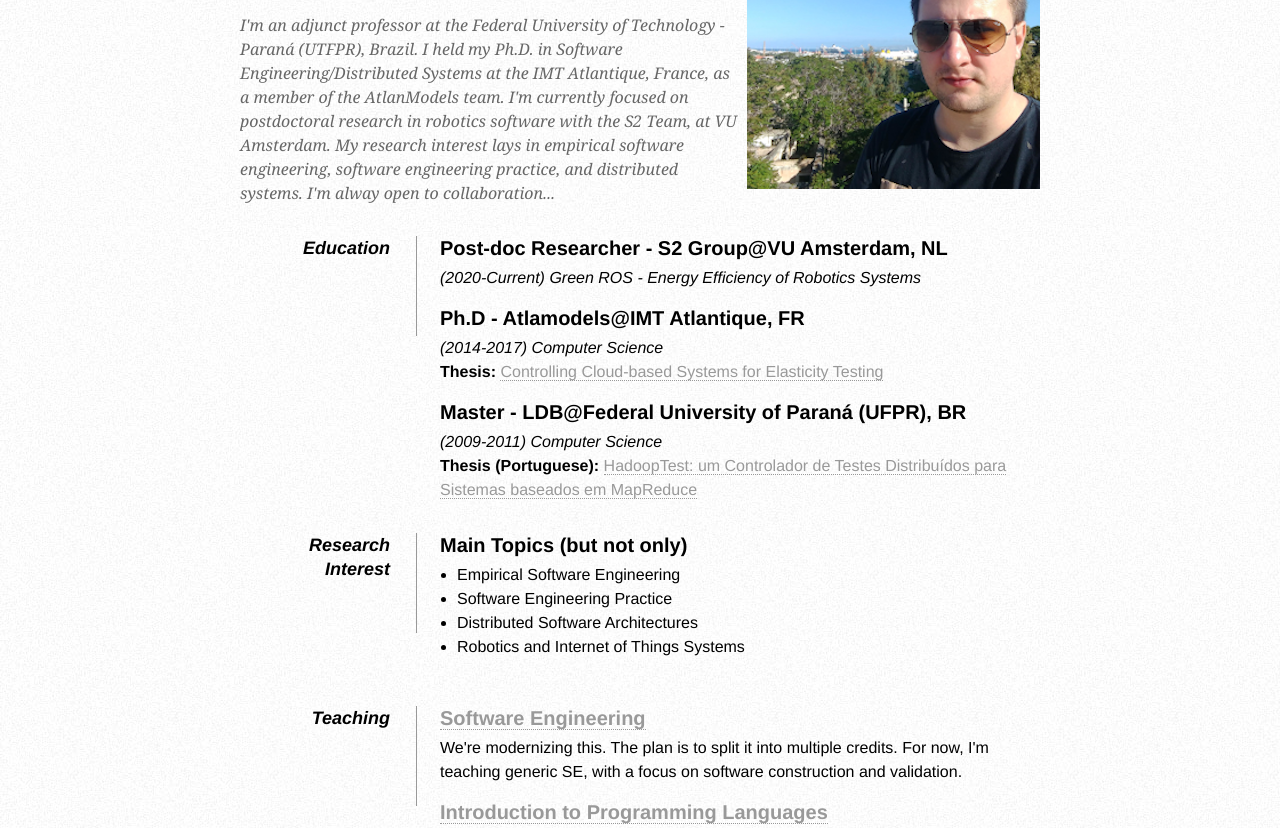
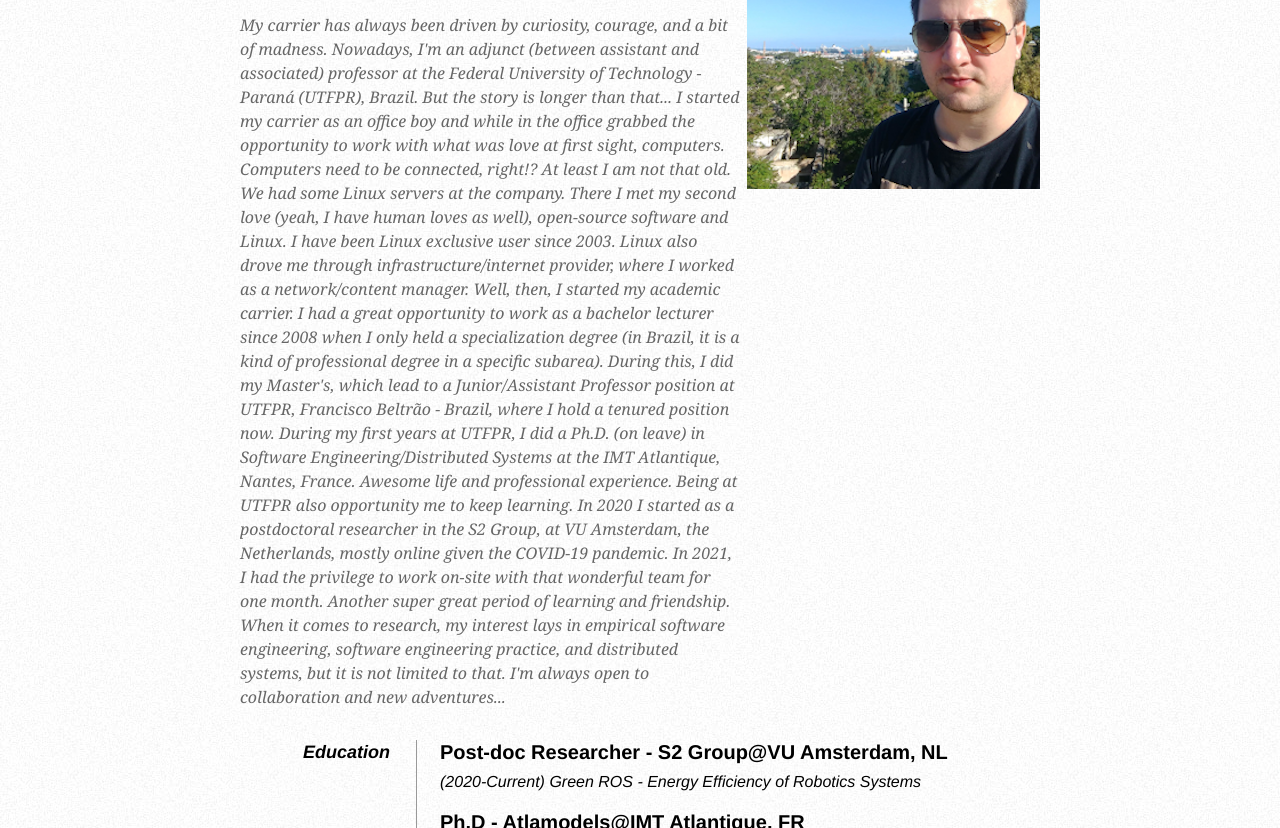
Before and after one commit to michelalbonico/pagina-pessoal-antiga, a plain HTML site: page index.html in a window 1280 px wide. Shown: the part 124-952 px from the top of the page. Drawn offline with Linux system fonts and the light colour scheme.

Commit message:
Update index.html

```diff
--- a/index.html
+++ b/index.html
@@ -49,11 +49,20 @@
 
         <div id="objective">
             <p>
-                I'm an adjunct professor at the Federal University of Technology - Paraná (UTFPR), Brazil.
-                I held my Ph.D. in Software Engineering/Distributed Systems at the IMT Atlantique, France, as a member of the AtlanModels team.
-                I'm currently focused on postdoctoral research in robotics software with the S2 Team, at VU Amsterdam.
-                My research interest lays in empirical software engineering, software engineering practice, and distributed systems.
-                I'm alway open to collaboration...
+                My carrier has always been driven by curiosity, courage, and a bit of madness.
+                Nowadays, I'm an adjunct (between assistant and associated) professor at the Federal University of Technology - Paraná (UTFPR), Brazil. But the story is longer than that...
+                I started my carrier as an office boy and while in the office grabbed the opportunity to work with what was love at first sight, computers.
+                Computers need to be connected, right!? At least I am not that old. We had some Linux servers at the company. There I met my second love (yeah, I have human loves as well),
+                 open-source software and Linux. I have been Linux exclusive user since 2003. Linux also drove me through infrastructure/internet provider, where
+                 I worked as a network/content manager. Well, then, I started my academic carrier. I had a great opportunity to work as a bachelor lecturer since 2008 when I only held a specialization degree (in Brazil, it is a kind of professional degree in a specific subarea).
+                During this, I did my Master's, which lead to a Junior/Assistant Professor position at UTFPR, Francisco Beltrão - Brazil, where I hold a tenured position now.
+                 During my first years at UTFPR, I did a Ph.D. (on leave) in Software Engineering/Distributed Systems at the IMT Atlantique, Nantes, France.
+                 Awesome life and professional experience.
+                 Being at UTFPR also opportunity me to keep learning.
+                 In 2020 I started as a postdoctoral researcher in the S2 Group, at VU Amsterdam, the Netherlands, mostly online given the COVID-19 pandemic.
+                 In 2021, I had the privilege to work on-site with that wonderful team for one month. Another super great period of learning and friendship.
+                When it comes to research, my interest lays in empirical software engineering, software engineering practice, and distributed systems, but it is not limited to that.
+                I'm always open to collaboration and new adventures...
             </p>
         </div>
 
@@ -82,6 +91,7 @@
                     <li>Software Engineering Practice</li>
                     <li>Distributed Software Architectures</li>
                     <li>Robotics and Internet of Things Systems</li>
+                    <li>Multiple others... </li>
                 </ul>
             </dd>
 
@@ -90,13 +100,13 @@
             <dt>Teaching</dt>
             <dd>
                 <h2><a href="#" target="_blank">Software Engineering</a></h2>
-                <p>We're modernizing this. The plan is to split it into multiple credits. For now, I'm teaching generic SE, with a focus on software construction and validation.</p>
+                <p>We're modernizing this. The plan is to split it into multiple credits. For now, I'm teaching generic SE, with a focus on software construction, validation and documentation</p>
 
-                <h2><a href="https://github.com/michelalbonico/LP32L" target="_blank">Introduction to Programming Languages</a></h2>
+                <h2><a href="https://github.com/michelalbonico/LP32L" target="_blank">Introduction to Programming Languages (Not Always)</a></h2>
                 <p>I teach first period students how and why to use programming languages. Usually, I mix Scratch (logic), C (Hello, world!), and Arduino (sensitive case study).</p>
 
                 <h2><a href="https://github.com/michelalbonico/AD37L" target="_blank">Distributed Applications</a></h2>
-                <p>Basics of distributed systems, and case study projects. Java is the main language here (threads, concurrency, synchronization, etc.),
+                <p>Basics of distributed systems, and case study projects. Java (moving to Python for ditactical reasons) is the main language here (threads, synchronization, remote calls, etc.),
                     with some work on Spring framework.
                     The course also presents some advanced aspects, such as frontend and backend separations, application framework (Spring), REST, RPC and messaging protocols (MQTT, WebSockets, etc.).
                     At the end of the course, the students must deliver their own distributed application. </p>
```
